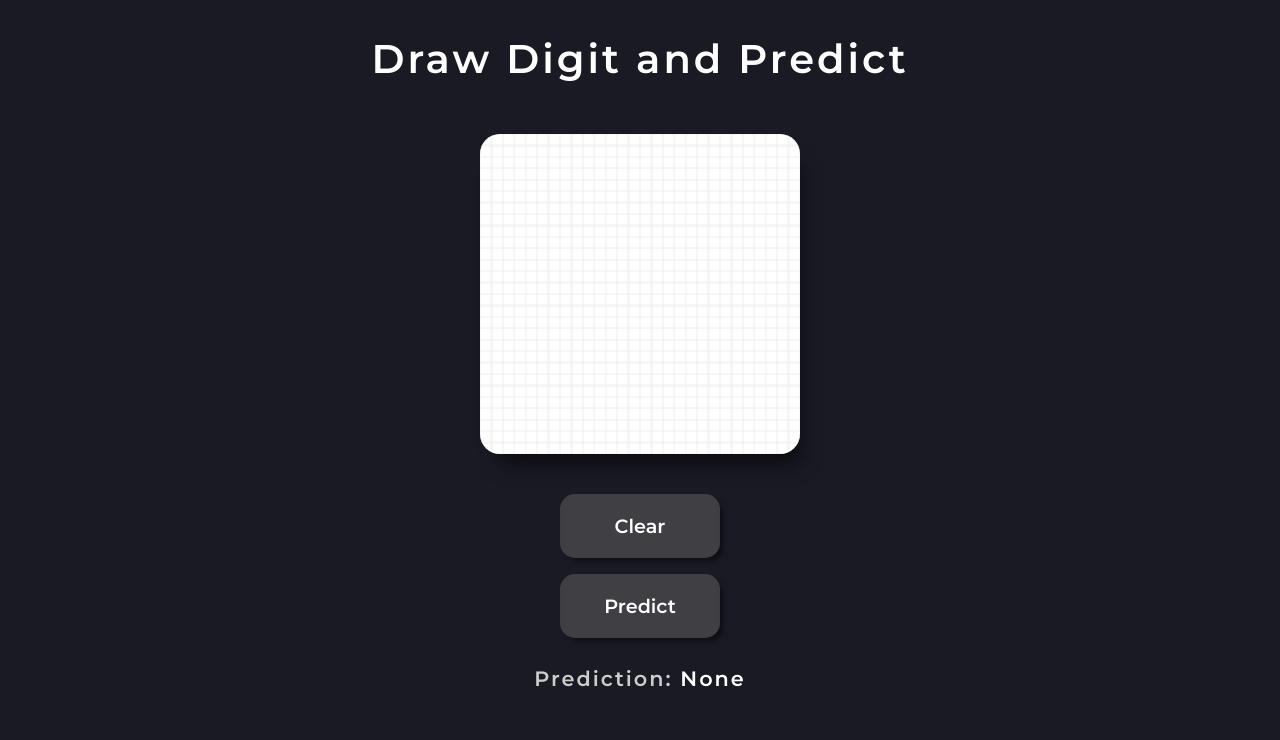
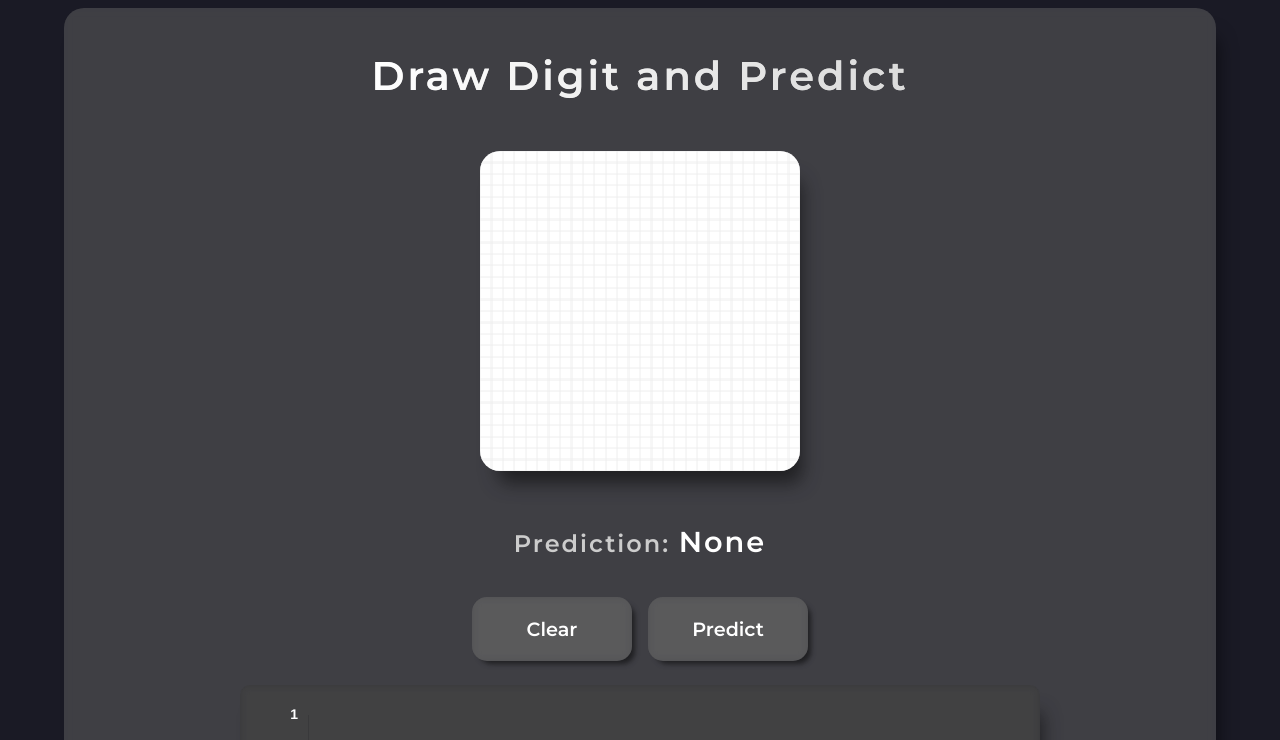
Before and after one commit to Anemosx/metis, a plain HTML site: page static/mnist/index.html in a window 1280 px wide. Shown: the top 740 px of the page. Drawn offline with nearby package versions, Linux system fonts and the light colour scheme.

Commit message:
redesign

```diff
--- a/static/mnist/index.html
+++ b/static/mnist/index.html
@@ -8,13 +8,15 @@
     <script src="https://cdn.jsdelivr.net/npm/chart.js"></script>
 </head>
 <body>
-    <div class="container">
-        <h1>Draw Digit and Predict</h1>
-        <canvas id="drawCanvas"></canvas>
-        <button id="clearButton">Clear</button>
-        <button id="predictButton">Predict</button>
-        <predict>Prediction: <span id="predictionOutput">None</span></predict>
-        <canvas id="distributionChart"></canvas>
+    <div class="containerMNIST">
+        <h1 class="headingMNIST">Draw Digit and Predict</h1>
+        <canvas id="drawCanvas" class="canvasMNIST"></canvas>
+        <div class="predictMNIST">Prediction: <span id="predictionOutput" class="spanMNIST">None</span></div>
+        <div class="buttonContainerMNIST">
+            <button id="clearButton" class="buttonMNIST">Clear</button>
+            <button id="predictButton" class="buttonMNIST">Predict</button>
+        </div>
+        <canvas id="distributionChart" class="canvasMNIST"></canvas>
     </div>
     <script src="/static/mnist/script.js"></script>
 </body>
--- a/static/mnist/styles.css
+++ b/static/mnist/styles.css
@@ -9,26 +9,39 @@ body {
     overflow-x: hidden;
 }
 
-.container {
+.containerMNIST {
     font-family: 'montserratsemibold', sans-serif;
     display: flex;
     flex-direction: column;
     align-items: center;
     justify-content: center;
-    width: 100%;
-    margin: 0 auto;
+    width: 90%;
+    padding: 1rem;
+    min-width: fit-content;
+    max-width: 70rem;
+    background: rgba(100, 100, 100, 0.5);
+    backdrop-filter: blur(0.3125rem);
+    border-radius: 1.25rem;
+    overflow: hidden;
+    opacity: 1;
+    box-shadow: 0.625rem 1.25rem 1.125rem -0.5rem rgba(0, 0, 0, 0.5);
+    transition: opacity 0.3s, transform 0.3s, background-color 1s;
 }
 
-h1 {
+.headingMNIST {
     font-family: 'montserratsemibold', sans-serif;
+    display: flex;
     font-size: clamp(1rem, 2.5rem, 3rem);
-    color: white;
+    font-weight: 1000;
     letter-spacing: 0.1875rem;
-    font-weight: 1000;
-    line-height: 1.2;
+    background: radial-gradient(circle, rgba(255, 255, 255, 1.0), rgba(200, 200, 200, 1.0), rgba(255, 255, 255, 1.0)), rgba(200, 200, 200, 1.0);
+    background-size: 600% 200%;
+    -webkit-background-clip: text;
+    -webkit-text-fill-color: transparent;
+    animation: gradientAnimation 30s infinite;
 }
 
-canvas {
+.canvasMNIST {
     margin-top: 1.5rem;
     margin-bottom: 1.5rem;
     backdrop-filter: blur(0.3125rem);
@@ -45,11 +58,17 @@ canvas {
     box-shadow: 0.625rem 1.25rem 1.125rem -0.5rem rgba(0, 0, 0, 0.5);
 }
 
-canvas:hover {
+.canvasMNIST:hover {
     transform: scale(1.2);
 }
 
-button {
+.buttonContainerMNIST {
+    display: flex;
+    gap: 1rem;
+    margin-top: 1rem;
+}
+
+.buttonMNIST {
     font-family: 'montserratsemibold', sans-serif;
     margin-top: 1rem;
     width: 10rem;
@@ -67,16 +86,15 @@ button {
     box-shadow: 0.3125rem 0.3125rem 0.3125rem -0.125rem rgba(0, 0, 0, 0.5);
 }
 
-button:hover {
+.buttonMNIST:hover {
     background: rgba(255, 255, 255, 0.8);
     color: rgba(0, 0, 0, 1.0);
     transform: scale(1.05);
 }
 
-predict {
+.predictMNIST {
     margin-top: 1.5rem;
-    margin-bottom: 1.5rem;
-    font-size: clamp(1rem, 1.3rem, 1.5rem);
+    font-size: clamp(1.2rem, 1.5rem, 1.8rem);
     font-weight: 600;
     color: #cccccc;
     letter-spacing: 0.125rem;
@@ -84,14 +102,14 @@ predict {
     max-width: 600px;
 }
 
-span#predictionOutput {
+.spanMNIST#predictionOutput {
     font-family: 'montserratsemibold', sans-serif;
-    font-size: clamp(1rem, 1.3rem, 1.5rem);
+    font-size: clamp(1.5rem, 1.8rem, 2rem);
     font-weight: 600;
     color: white;
 }
 
-canvas#drawCanvas {
+.canvasMNIST#drawCanvas {
     background-color: #ffffff;
     width: 20rem;
     height: auto;
@@ -101,8 +119,8 @@ canvas#drawCanvas {
     aspect-ratio: 1;
 }
 
-canvas#distributionChart {
-    background: rgba(100, 100, 100, 0.5);
+.canvasMNIST#distributionChart {
+    background: rgba(50, 50, 50, 0.5);
     width: 50rem;
     max-width: 90vw;
     max-height: 45vw;
@@ -110,3 +128,7 @@ canvas#distributionChart {
     border-radius: 0.625rem;
     transform: scale(1);
 }
+
+.canvasMNIST#distributionChart:hover {
+    background: rgba(100, 100, 100, 0.5);
+}
```
